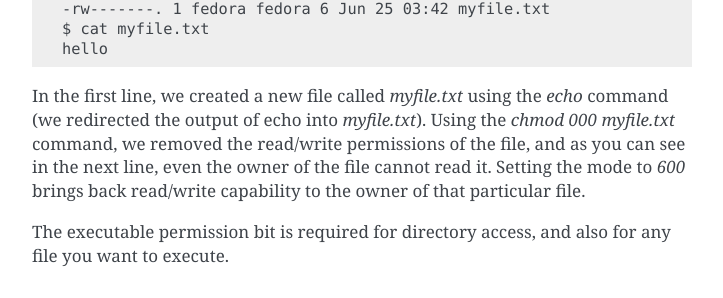
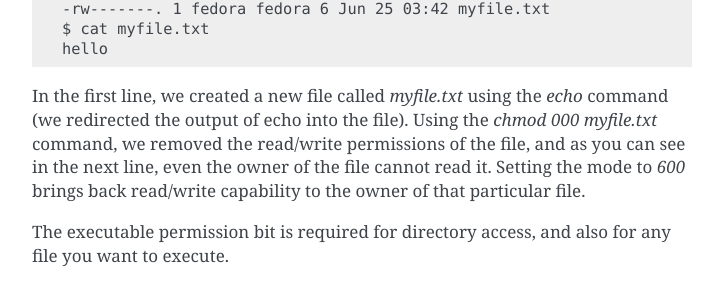
Before and after one commit to kushaldas/lym, a Sphinx documentation site: the page built from docs/files.md, in a window 1280 px wide and 900 px high, scrolled down 1126 px. Shown: the part 176-474 px from the top of the window, without its empty margins (388-1111 px from the left). Built offline with Sphinx 7.4.7, drawn with Linux system fonts in a browser that asks for light colours; a script that is not in the unit is left out.

Commit message:
More update to fix inline syntax

````diff
--- a/docs/files.md
+++ b/docs/files.md
@@ -75,7 +75,7 @@ hello
 ```
 
 In the first line, we created a new file called *myfile.txt* using the *echo*
-command (we redirected the output of echo into *myfile.txt*). Using the *chmod
+command (we redirected the output of echo into the file). Using the *chmod
 000 myfile.txt* command, we removed the read/write permissions of the file, and
 as you can see in the next line, even the owner of the file cannot read it.
 Setting the mode to *600* brings back read/write capability to the owner of that
````
